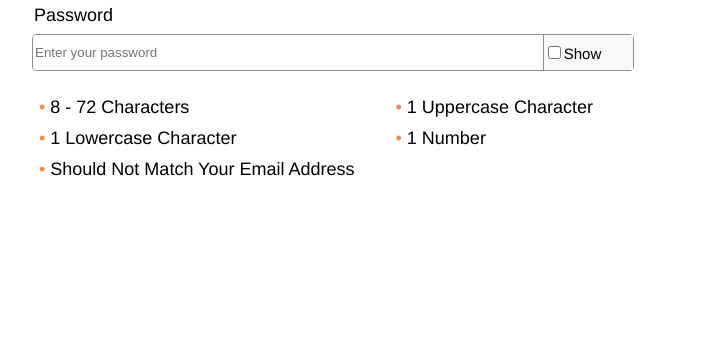
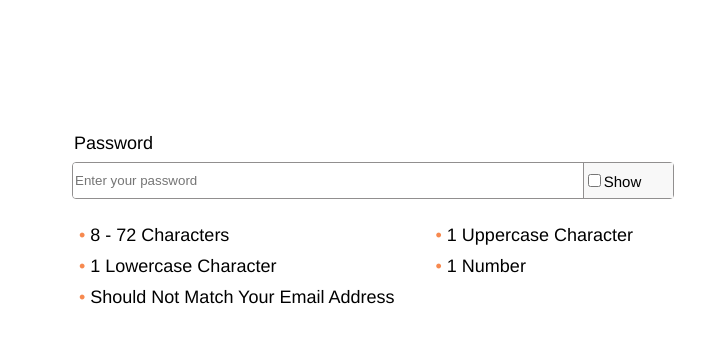
Before and after one commit to kimhonrada/inputPassword, a React app: page / in a window 1280 px wide. Shown: the top 342 px of the page, without its empty margins (271-976 px from the left). Built offline with nearby package versions, Linux system fonts and the light colour scheme; no server answers; the HTML template or start-up script is replaced by a standard one.

Commit message:
Centered the component

```diff
--- a/src/Components/PasswordInput.jsx
+++ b/src/Components/PasswordInput.jsx
@@ -13,6 +13,7 @@ const PasswordInput = ({ emailToCheck }) => {
 
 
   const handleChange = (e) => {
+    // input password goes through validation rules
     checkLength(e.target.value) ? setLength('valid') : setLength('invalid')
     checkNumber(e.target.value) ? setNumber('valid') : setNumber('invalid')
     checkLowercase(e.target.value) ? setLowercase('valid') : setLowercase('invalid')
--- a/src/styles.css
+++ b/src/styles.css
@@ -4,7 +4,7 @@ body {
   font-size: 18px;
   font-family: "Helvetica Neue";
 }
-
+/*Adjuts `Password` title*/
 span {
   padding: 5px;
 }
@@ -12,6 +12,9 @@ span {
 .container {
   display: flex;
   justify-content: center;
+  margin-left: auto;
+  margin-right: auto;
+  margin-top: 10%;
   width: 100%;
   max-width: 1200px;
   min-width: 400px;
```
